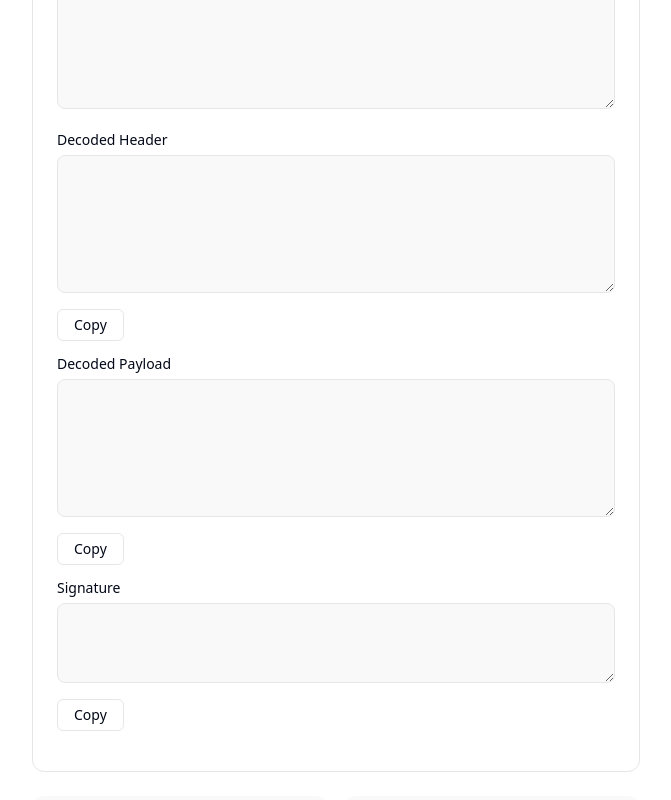
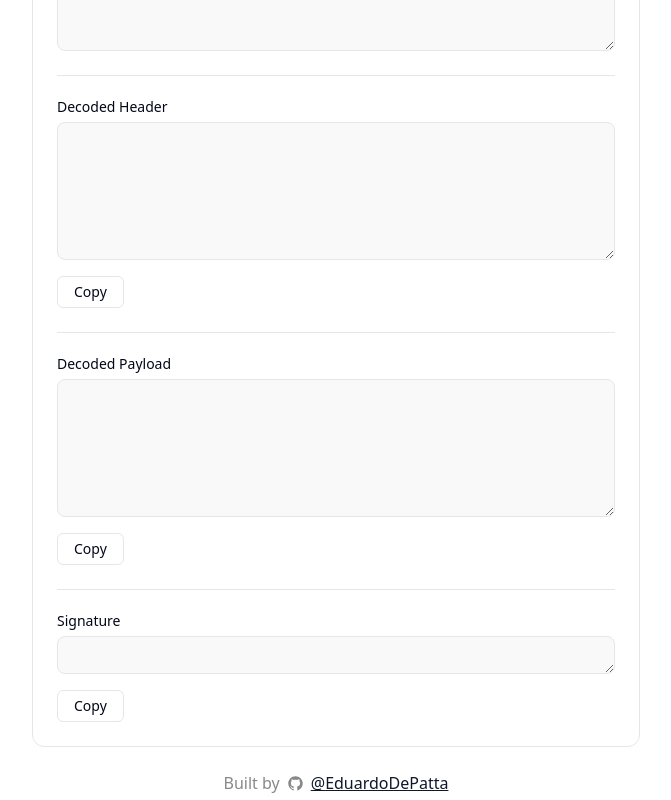
Before and after one commit to jamdotdev/jam-dev-utilities, a Next.js app: page /utilities/jwt-parser in a window 1280 px wide. Shown: the part 360-1160 px from the top of the page, without its empty margins (304-975 px from the left). Built offline with nearby package versions, Linux system fonts and the light colour scheme.

Commit message:
feat: credit the contributor

```diff
--- a/pages/utilities/jwt-parser.tsx
+++ b/pages/utilities/jwt-parser.tsx
@@ -10,7 +10,7 @@ import { useCopyToClipboard } from "@/components/hooks/useCopyToClipboard";
 import CallToActionGrid from "@/components/CallToActionGrid";
 import Meta from "@/components/Meta";
 import { decodeJWT } from "@/components/utils/jwt-parser.utils";
-import JWTParserSEO from "../../components/seo/JWTParserSEO";
+import GitHubContribution from "@/components/GitHubContribution";
 
 export default function JWTParser() {
   const [input, setInput] = useState("");
@@ -67,14 +67,16 @@ export default function JWTParser() {
           <div>
             <Label>JWT Token</Label>
             <Textarea
-              rows={6}
+              rows={3}
               placeholder="Paste JWT here"
               onChange={handleChange}
               className="mb-6"
               value={input}
             />
 
-            <div className="mb-4">
+            <Divider />
+
+            <div>
               <Label>Decoded Header</Label>
               <Textarea value={header} rows={6} readOnly className="mb-4" />
               <Button
@@ -85,7 +87,9 @@ export default function JWTParser() {
               </Button>
             </div>
 
-            <div className="mb-4">
+            <Divider />
+
+            <div>
               <Label>Decoded Payload</Label>
               <Textarea value={payload} rows={6} readOnly className="mb-4" />
               <Button
@@ -96,9 +100,16 @@ export default function JWTParser() {
               </Button>
             </div>
 
-            <div className="mb-4">
+            <Divider />
+
+            <div>
               <Label>Signature</Label>
-              <Textarea value={signature} rows={2} readOnly className="mb-4" />
+              <Textarea
+                value={signature}
+                rows={1}
+                readOnly
+                className="mb-4 min-h-0"
+              />
               <Button
                 variant="outline"
                 onClick={() => handleCopySignature(signature)}
@@ -110,11 +121,12 @@ export default function JWTParser() {
         </Card>
       </section>
 
+      <GitHubContribution username="EduardoDePatta" />
       <CallToActionGrid />
-
-      <section className="container max-w-2xl mb-6">
-        <JWTParserSEO />
-      </section>
     </main>
   );
 }
+
+const Divider = () => {
+  return <div className="bg-border h-[1px] my-6"></div>;
+};
```
